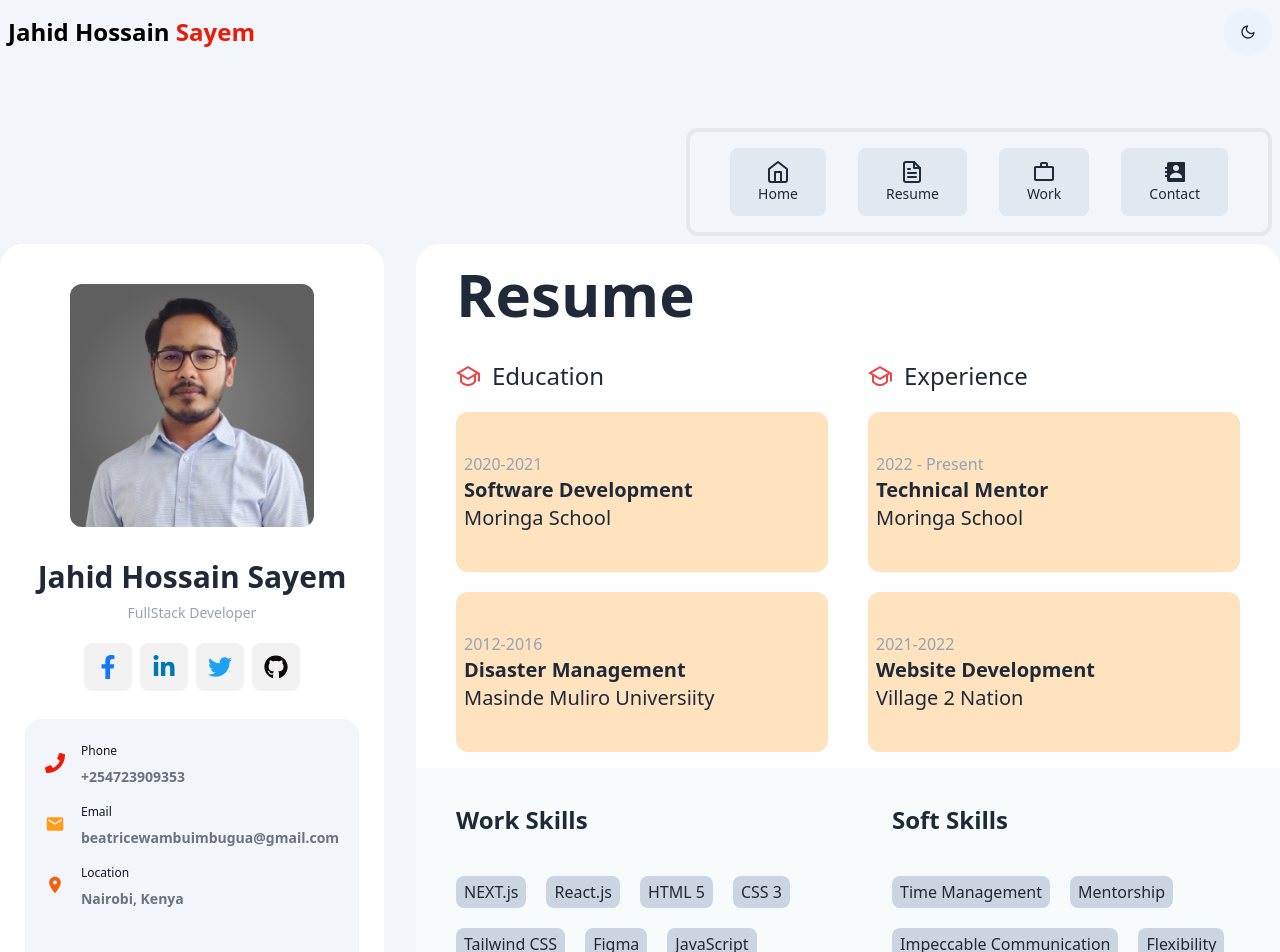
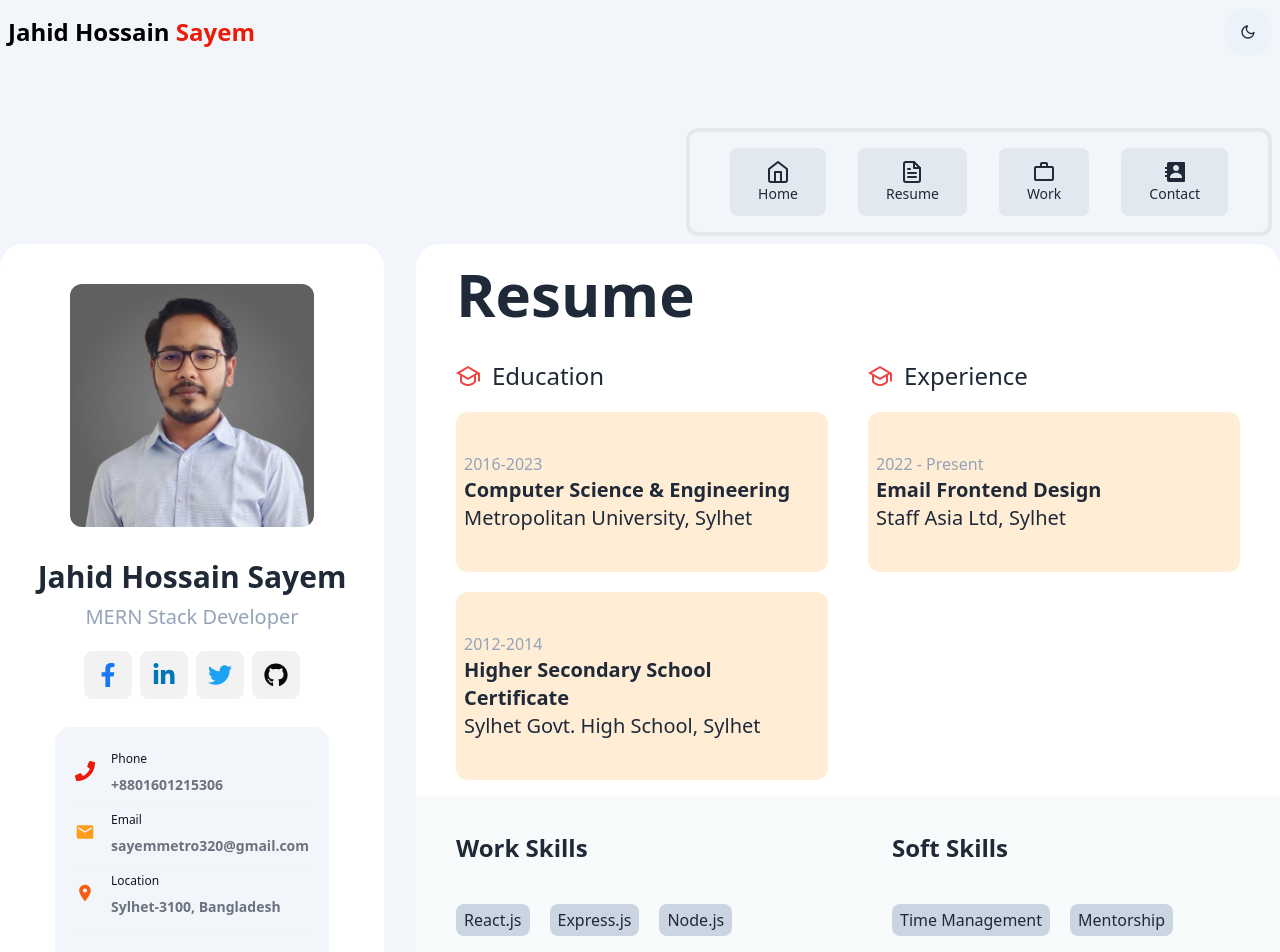
Before and after one commit to jhsayem021/new-portfolio, a React (Vite) app: page /resume in a window 1280 px wide. Shown: the top 952 px of the page. Built offline with nearby package versions, Linux system fonts and the light colour scheme.

Commit message:
Update data

```diff
--- a/src/Pages/Home/Home/Home.jsx
+++ b/src/Pages/Home/Home/Home.jsx
@@ -5,69 +5,41 @@ const Home = () => {
         <div className='ms-10 '>
             <h1 className="text-6xl font-semibold mt-5">About me</h1>
             <div className='mt-5'>
-                <p className='text-xl'>Hello there! I'm thrilled to welcome you to my portfolio. I am a passionate and versatile
-                    full-stack developer with a keen interest in exploring the latest cutting-edge technologies.
-                    My journey in the world of web development has been nothing short of exhilarating, and
-                    I constantly strive to enhance my skills and embrace emerging trends in the industry.</p>
+                <p className='text-xl'>I'm a MERN stack developer with a passion for
+                    creating efficient and user-friendly web
+                    applications. Proficient in React, Node.js,
+                    MongoDB, and UI frameworks. Eager to contribute
+                    and learn in a dynamic team.
+                </p>
             </div>
             <h3 className="text-4xl my-4">What we do</h3>
             <div className='grid grid-cols-2 gap-4'>
                 <div className="card w-96 bg-[#FFEBD1] shadow-xl">
                     <div className="card-body">
-                        <h2 className="card-title"><BiCodeAlt className='text-red-600 ' /> Web Developer</h2>
-                        <p>As a developer, I find myself most
-                            captivated by the power and flexibility of
-                            NEXT.js. I'm always eager to dive into new
-                            projects that leverage NEXT.js and
-                            discover innovative ways to create fast,
-                            </p>
-                        <div className="card-actions justify-end">
+                        <h2 className="card-title"><BiCodeAlt className='text-red-600 ' /> Frontend Development</h2>
+                        <p>I'm an accomplished frontend developer proficient in HTML, CSS, JavaScript, and React,
+                             dedicated to creating engaging and responsive web interfaces.
+                        </p>
 
-                        </div>
                     </div>
                 </div>
                 <div className="card w-96 bg-[#F2F7FC] shadow-xl">
                     <div className="card-body">
-                        <h2 className="card-title"><BiCodeAlt  className='text-[#FF9C1A] ' /> App Development</h2>
-                        <p>With a focus on user-centric design and
-cutting-edge technologies, I thrive on
-building intuitive and efficient apps
-that make a positive impact on people's
-lives. Let's turn ideas into reality and
-shape the future together.
-                            </p>
-                        <div className="card-actions justify-end">
+                        <h2 className="card-title"><BiCodeAlt className='text-[#FF9C1A] ' /> Backend Development</h2>
+                        <p>I'm an experienced backend developer skilled in MongoDB, ExpressJS, and NodeJS, specializing in building robust, data-driven web applications with a focus on performance and security.
+                        </p>
 
-                        </div>
                     </div>
                 </div>
                 <div className="card w-96 bg-[#F2F7FC] shadow-xl">
                     <div className="card-body">
-                        <h2 className="card-title"><BiCodeAlt className='text-[#FF9C1A] ' /> UI/UX Designing</h2>
-                        <p>Crafting visually appealing and intuitive user
-interfaces that offer a delightful user
-experience is something I'm truly fanatic
-about.
-                            </p>
-                        <div className="card-actions justify-end">
+                        <h2 className="card-title"><BiCodeAlt className='text-[#FF9C1A] ' /> Email Frontend Design</h2>
+                        <p>I'm an Email Template Design expert, proficient in XHTML, blending creativity and technical acumen to create engaging, responsive templates for effective email marketing campaigns.
+                        </p>
 
-                        </div>
                     </div>
                 </div>
-                <div className="card w-96 bg-[#FFEBD1] shadow-xl">
-                    <div className="card-body">
-                        <h2 className="card-title  "><BiCodeAlt className=' text-red-600 ' /> Mentorship</h2>
-                        <p>I have also found great joy in sharing my
-knowledge with others. Being a technical
-mentor allows me to give back to the
-community that has supported me
-throughout my career.
-                            </p>
-                        <div className="card-actions justify-end">
 
-                        </div>
-                    </div>
-                </div>
             </div>
         </div>
     );
--- a/src/Pages/Home/Resume/Resume.jsx
+++ b/src/Pages/Home/Resume/Resume.jsx
@@ -7,38 +7,36 @@ const Resume = () => {
            <div className='grid grid-cols-2 gap-10 mx-10'>
             <div className='py-4'>
                 <h1 className='flex items-center text-2xl my-5'><RiGraduationCapLine className='me-3 text-red-500'/> Education</h1>
-                <div className='bg-[#FFE3BF] py-10 px-2 rounded-xl'>
-                    <p className='text-slate-400'>2020-2021</p>
-                    <h1 className='text-xl font-semibold'>Software Development </h1>
-                    <h1 className='text-xl'>Moringa School </h1>
+                <div className='bg-[#ffedd5] py-10 px-2 rounded-xl'>
+                    <p className='text-slate-400'>2016-2023</p>
+                    <h1 className='text-xl font-semibold'>Computer Science & Engineering </h1>
+                    <h1 className='text-xl'> Metropolitan University, Sylhet </h1>
                 </div>
-                <div className='bg-[#FFE3BF] mt-5 py-10 px-2 rounded-xl'>
-                    <p className='text-slate-400'>2012-2016</p>
-                    <h1 className='text-xl font-semibold'>Disaster Management </h1>
-                    <h1 className='text-xl'>Masinde Muliro Universiity  </h1>
+                <div className='bg-[#ffedd5] mt-5 py-10 px-2 rounded-xl'>
+                    <p className='text-slate-400'>2012-2014</p>
+                    <h1 className='text-xl font-semibold'>Higher Secondary School Certificate </h1>
+                    <h1 className='text-xl'>Sylhet Govt. High School, Sylhet  </h1>
                 </div>
             </div>
             <div className='py-4'>
                 <h1 className='flex items-center text-2xl my-5'><RiGraduationCapLine className='me-3 text-red-500'/> Experience</h1>
-                <div className='bg-[#FFE3BF] py-10 px-2 rounded-xl'>
+                <div className='bg-[#ffedd5] py-10 px-2 rounded-xl'>
                     <p className='text-slate-400'>2022 - Present</p>
-                    <h1 className='text-xl font-semibold'>Technical Mentor </h1>
-                    <h1 className='text-xl'>Moringa School </h1>
+                    <h1 className='text-xl font-semibold'> Email Frontend Design </h1>
+                    <h1 className='text-xl'> Staff Asia Ltd, Sylhet </h1>
                 </div>
-                <div className='bg-[#FFE3BF] mt-5 py-10 px-2 rounded-xl'>
-                    <p className='text-slate-400'>2021-2022</p>
-                    <h1 className='text-xl font-semibold'>Website Development  </h1>
-                    <h1 className='text-xl'>Village 2 Nation </h1>
-                </div>
+
             </div>
            </div>
 
-           <div className='grid grid-cols-2 gap-2  h-fit  bg-[#F8FBFB] pb-8 rounded-b-2xl '>
+           <div className='grid grid-cols-2 gap-2  h-fit  bg-[#F8FBFB]  rounded-b-2xl '>
             <div className='py-4 mx-10'>
                 <h1 className=' text-2xl my-5 font-semibold'> Work Skills</h1>
                 <div className=' pt-5  flex flex-wrap  gap-5 text-center'>
-                    <div className="text-[16px] px-2 py-1 bg-slate-300 rounded-lg ">NEXT.js</div>
+
                     <div className="text-[16px] px-2 py-1 bg-slate-300 rounded-lg ">React.js</div>
+                    <div className="text-[16px] px-2 py-1 bg-slate-300 rounded-lg ">Express.js</div>
+                    <div className="text-[16px] px-2 py-1 bg-slate-300 rounded-lg ">Node.js</div>
                     <div className="text-[16px] px-2 py-1 bg-slate-300 rounded-lg ">HTML 5</div>
                     <div className="text-[16px] px-2 py-1 bg-slate-300 rounded-lg ">CSS 3</div>
                     <div className="text-[16px] px-2 py-1 bg-slate-300 rounded-lg ">Tailwind CSS</div>
--- a/src/Pages/Shared/Profile/Profile.jsx
+++ b/src/Pages/Shared/Profile/Profile.jsx
@@ -1,6 +1,6 @@
 import React from 'react';
 import profileImg from '../../../assets/sayem.jpg'
-import ExamplePdf from '../../../assets/jh-sayem.pdf'
+import ExamplePdf from '../../../assets/Jahid-Hossain-Sayem-CV.pdf'
 import { BiDownload } from "react-icons/bi";
 import { FaFacebookF, FaGithub, FaLinkedinIn, FaPhone, FaTwitter } from "react-icons/fa";
 import { MdEmail, MdLocationOn } from "react-icons/md";
@@ -15,19 +15,19 @@ const Profile = () => {
                 </figure>
                 <div className="card-body items-center text-center">
                     <h2 className="card-title text-3xl">Jahid Hossain Sayem</h2>
-                    <p className='text-center text-slate-400 text-sm'>FullStack Developer</p>
+                    <p className='text-center text-slate-400 text-xl'>MERN Stack Developer</p>
                     <div className='grid grid-cols-4 gap-2 mt-3'>
                         <button className="btn btn-square">
-                            <FaFacebookF className="text-[#1877F2] text-2xl" ></FaFacebookF>
+                            <a href="https://www.facebook.com/jh.sayem.37?mibextid=ZbWKwL" target='blank'><FaFacebookF className="text-[#1877F2] text-2xl" ></FaFacebookF></a>
                         </button>
                         <button className="btn btn-square">
-                            <FaLinkedinIn className="text-[#0077B5] text-2xl" ></FaLinkedinIn>
+                            <a href="https://www.linkedin.com/in/jahid-hossain-sayem-4a6209223/" target='blank'><FaLinkedinIn className="text-[#0077B5] text-2xl" ></FaLinkedinIn></a>
                         </button>
                         <button className="btn btn-square">
-                            <FaTwitter className="text-[#1DA1F2] text-2xl" ></FaTwitter>
+                            <a href="https://twitter.com/jahid_sayem" target='blank'><FaTwitter className="text-[#1DA1F2] text-2xl" ></FaTwitter></a>
                         </button>
                         <button className="btn btn-square">
-                            <FaGithub className="text-[#0B0909] text-2xl" ></FaGithub>
+                            <a href="https://github.com/jhsayem021" target='blank'><FaGithub className="text-[#0B0909] text-2xl" ></FaGithub></a>
                         </button>
 
                     </div>
@@ -42,7 +42,7 @@ const Profile = () => {
                                     </div>
                                     <div className="w-full flex-auto ">
                                         <p className="text-left text-xs leading-6 text-gray-900">Phone</p>
-                                        <p className="mt-1 truncate text-sm font-bold leading-5 text-gray-500">+254723909353</p>
+                                        <p className="mt-1 truncate text-sm font-bold leading-5 text-gray-500">+8801601215306</p>
                                     </div>
                                 </div>
 
@@ -54,7 +54,7 @@ const Profile = () => {
                                     </div>
                                     <div className="w-full flex-auto ">
                                         <p className="text-left text-xs leading-6 text-gray-900">Email</p>
-                                        <p className="mt-1 truncate text-sm font-bold leading-5 text-gray-500">beatricewambuimbugua@gmail.com</p>
+                                        <p className="mt-1 truncate text-sm font-bold leading-5 text-gray-500">sayemmetro320@gmail.com</p>
                                     </div>
                                 </div>
 
@@ -66,7 +66,7 @@ const Profile = () => {
                                     </div>
                                     <div className="w-full flex-auto ">
                                         <p className="text-left text-xs leading-6 text-gray-900">Location</p>
-                                        <p className="mt-1 truncate text-sm font-bold leading-5 text-gray-500">Nairobi, Kenya</p>
+                                        <p className="mt-1 truncate text-sm font-bold leading-5 text-gray-500">Sylhet-3100, Bangladesh</p>
                                     </div>
                                 </div>
 
```
Also changed, not shown: 2 other files (tests, documents, lock files or other folders).
